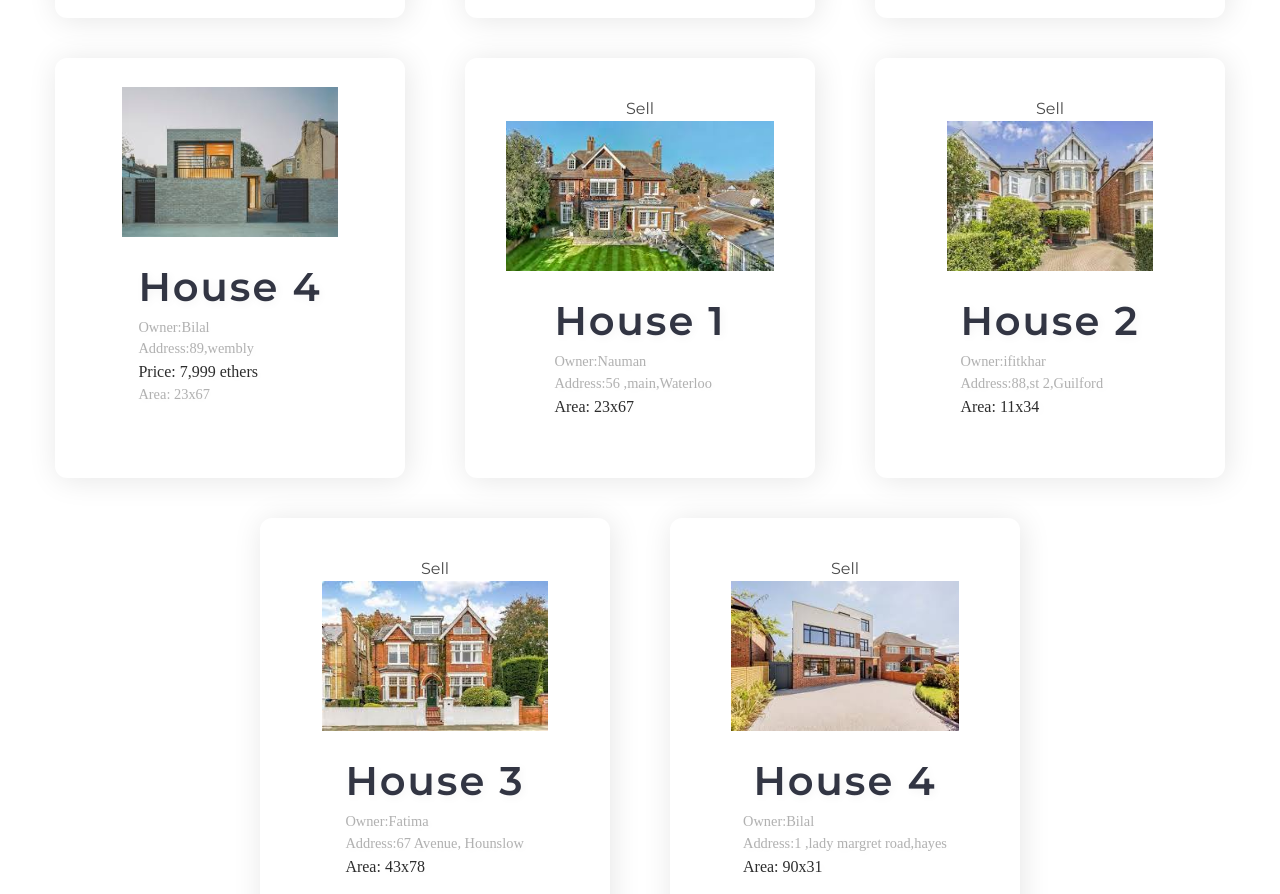
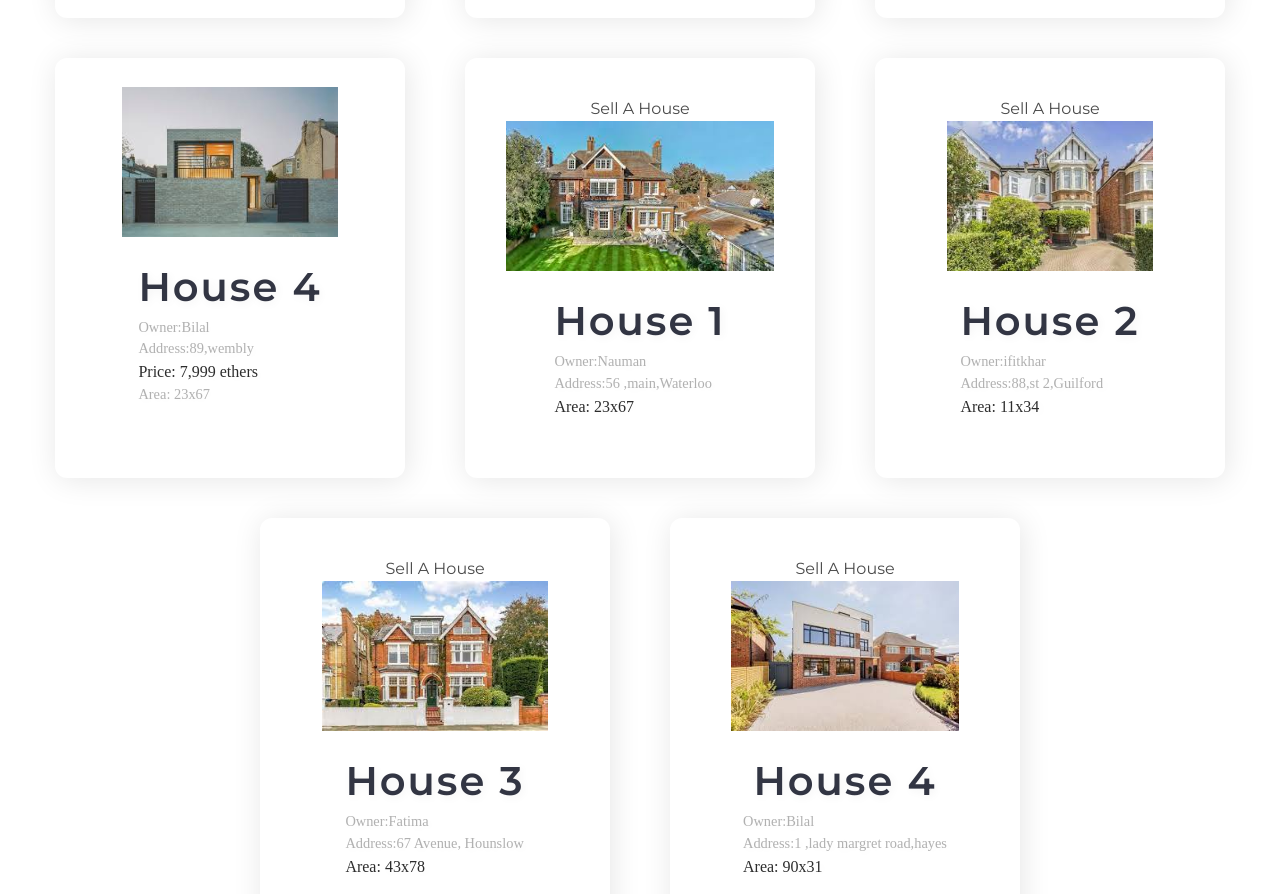
Before and after one commit to naumanumerX/real-estate-react-app, a React (Create React App) app: page / in a window 1280 px wide. Shown: the part 2931-3825 px from the top of the page. Built offline with nearby package versions, Linux system fonts and the light colour scheme.

Commit message:
Feature : Sell A House

```diff
--- a/src/Components/SellHouse.jsx
+++ b/src/Components/SellHouse.jsx
@@ -3,7 +3,7 @@ import React from 'react'
 function SellHouse(props) {
   return (
     <div className="p-box">
-        <h3>Sell</h3>
+        <h3>Sell A House</h3>
         <img src={props.image} alt='product'/>
         <div className="p-heading">
 
```
